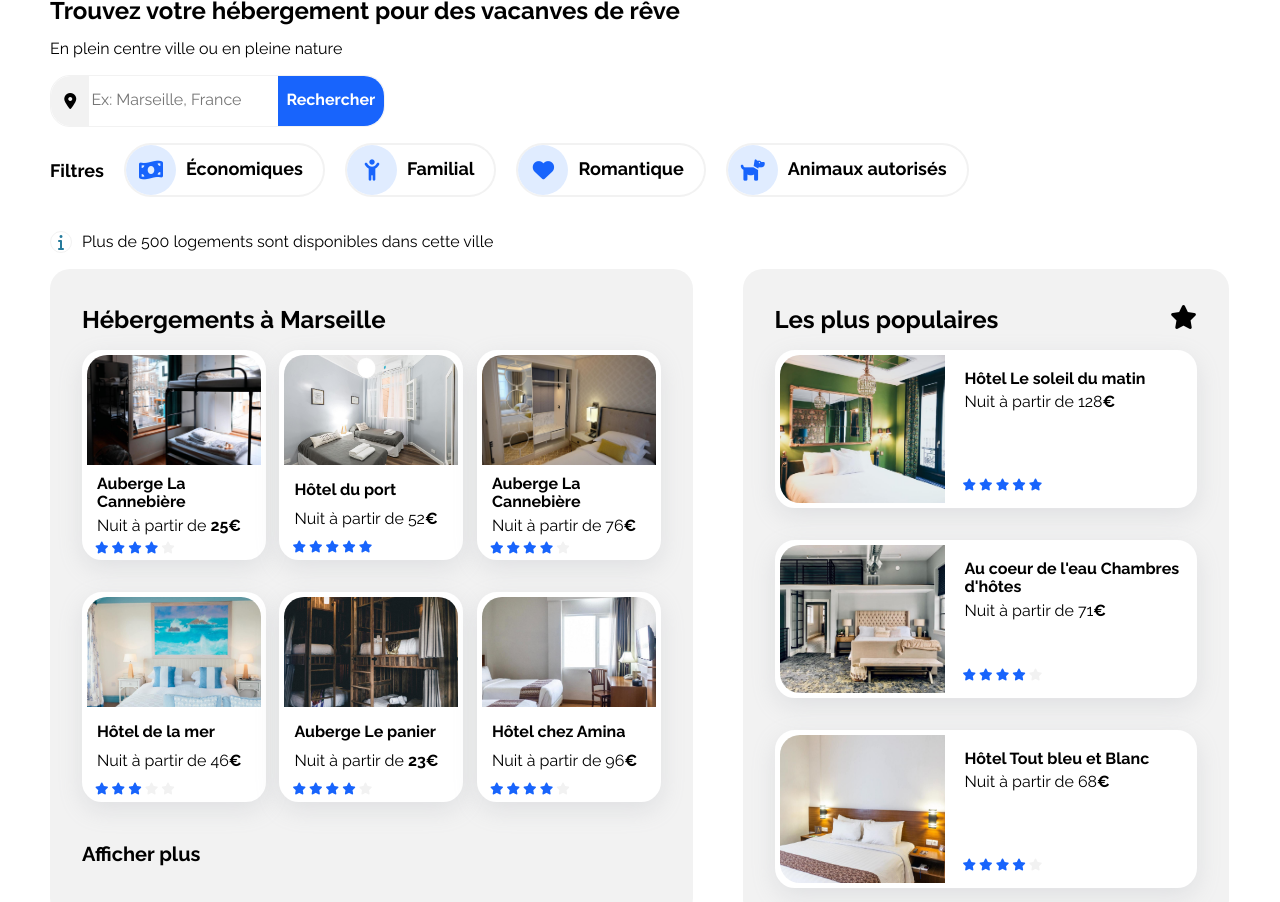
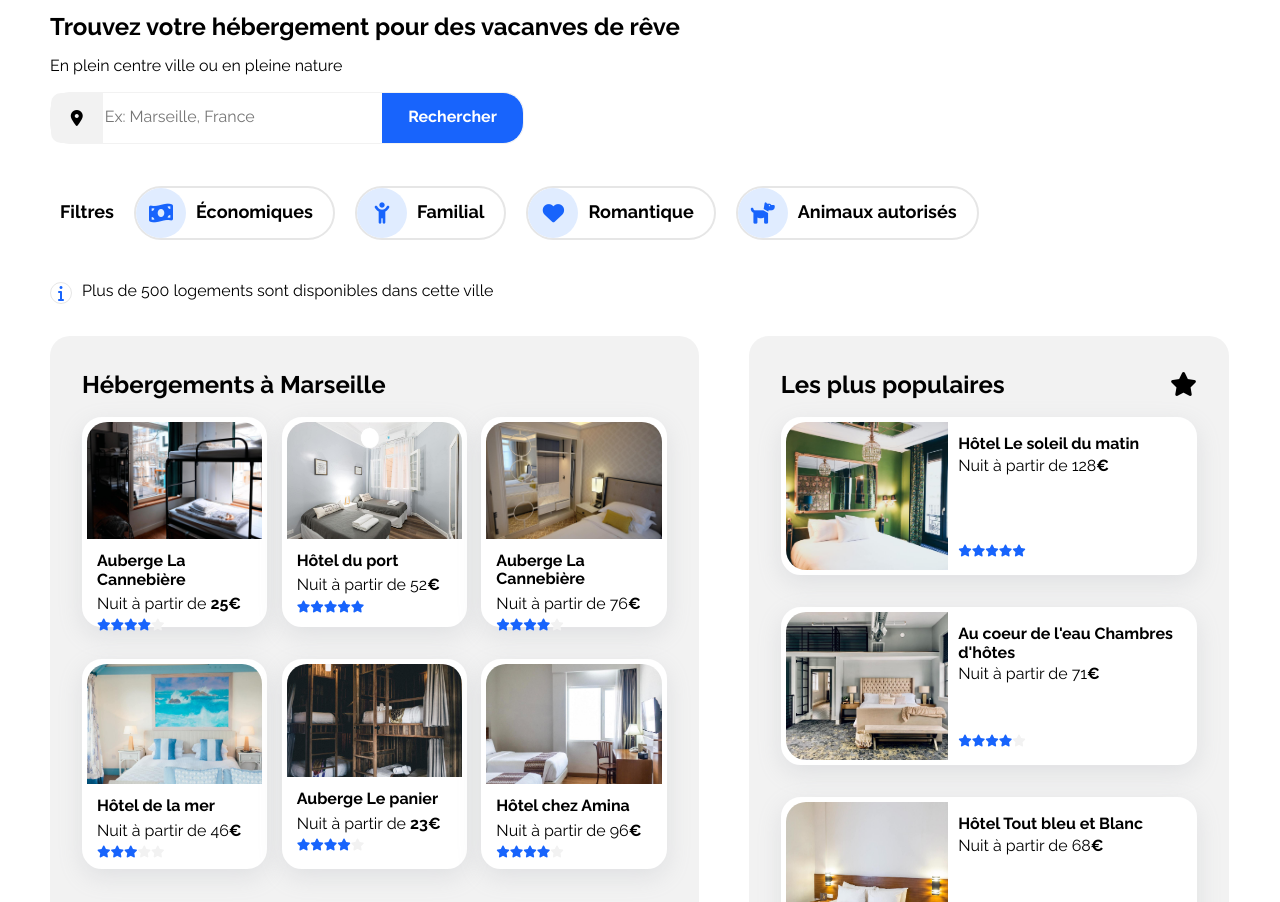
Before and after one commit to tunsay/P2_Ressource_booki, a plain HTML site: page index.html in a window 1280 px wide. Shown: the part 105-1007 px from the top of the page. Drawn offline with nearby package versions, Linux system fonts and the light colour scheme.

Commit message:
Optimisation du code

```diff
--- a/index.html
+++ b/index.html
@@ -35,7 +35,7 @@
       <p>En plein centre ville ou en pleine nature</p>
 
       <div id="research">
-         <div id="pin_icon_container">
+         <div id="pin-icon-container">
             <i class="fa-solid fa-location-dot"></i>
          </div>
          <input placeholder="Ex: Marseille, France" />
@@ -65,8 +65,8 @@
          </div>
       </div>
 
-      <div id="info">
-         <div class="round"><i class="fa-solid fa-info grow"></i></div>
+      <div id="information">
+         <div class="round"><i class="fa-solid fa-info blue"></i></div>
          <p>Plus de 500 logements sont disponibles dans cette ville</p>
       </div>
 
@@ -74,80 +74,92 @@
 
       <div id="hebergement">
          <section class="marseille">
-            <div id="marseille_container">
+            <div id="marseille-container">
                <h1>Hébergements à Marseille</h1>
                <div class="hebergement-list">
                   <a href="#" class="card result box-shadow">
                      <img src="./images/hebergements/3_medium/marcus-loke-WQJvWU_HZFo-unsplash.jpg" alt="">
+                     <div class="article">
                         <h1>Auberge La Cannebière</h1>
                         <p>Nuit à partir de <strong>25€</strong></p>
                         <div class="notation">
-                        <i class="fa-solid fa-star blue grow"></i>
-                        <i class="fa-solid fa-star blue grow"></i>
-                        <i class="fa-solid fa-star blue grow"></i>
-                        <i class="fa-solid fa-star blue grow"></i>
-                        <i class="fa-solid fa-star grey grow"></i>
+                           <i class="fa-solid fa-star blue"></i>
+                           <i class="fa-solid fa-star blue"></i>
+                           <i class="fa-solid fa-star blue"></i>
+                           <i class="fa-solid fa-star blue"></i>
+                           <i class="fa-solid fa-star grey"></i>
+                        </div>
                      </div>
                   </a>
 
                   <a href="#" class="card result box-shadow">
                      <img src="./images/hebergements/3_medium/fred-kleber-gTbaxaVLvsg-unsplash.jpg" alt="">
+                     <div class="article">
                         <h1>Hôtel du port</h1>
                         <p>Nuit à partir de 52<strong>€</strong></p>
                         <div class="notation">
-                        <i class="fa-solid fa-star blue grow"></i>
-                        <i class="fa-solid fa-star blue grow"></i>
-                        <i class="fa-solid fa-star blue grow"></i>
-                        <i class="fa-solid fa-star blue grow"></i>
-                        <i class="fa-solid fa-star blue grow"></i>
+                           <i class="fa-solid fa-star blue"></i>
+                           <i class="fa-solid fa-star blue"></i>
+                           <i class="fa-solid fa-star blue"></i>
+                           <i class="fa-solid fa-star blue"></i>
+                           <i class="fa-solid fa-star blue"></i>
+                        </div>
                      </div>
                   </a>
                   <a href="#" class="card result box-shadow">
                      <img src="./images/hebergements/3_medium/reisetopia-B8WIgxA_PFU-unsplash.jpg" alt="">
+                     <div class="article">
                         <h1>Auberge La Cannebière</h1>
                         <p>Nuit à partir de 76<strong>€</strong></p>
                         <div class="notation">
-                        <i class="fa-solid fa-star blue grow"></i>
-                        <i class="fa-solid fa-star blue grow"></i>
-                        <i class="fa-solid fa-star blue grow"></i>
-                        <i class="fa-solid fa-star blue grow"></i>
-                        <i class="fa-solid fa-star grey grow"></i>
+                           <i class="fa-solid fa-star blue"></i>
+                           <i class="fa-solid fa-star blue"></i>
+                           <i class="fa-solid fa-star blue"></i>
+                           <i class="fa-solid fa-star blue"></i>
+                           <i class="fa-solid fa-star grey"></i>
+                        </div>
                      </div>
                   </a>
                   <a href="#" class="card result box-shadow">
                      <img src="./images/hebergements/3_medium/annie-spratt-Eg1qcIitAuA-unsplash.jpg" alt="">
+                     <div class="article">
                         <h1>Hôtel de la mer</h1>
                         <p>Nuit à partir de 46<strong>€</strong></p>
                         <div class="notation">
-                        <i class="fa-solid fa-star blue grow"></i>
-                        <i class="fa-solid fa-star blue grow"></i>
-                        <i class="fa-solid fa-star blue grow"></i>
-                        <i class="fa-solid fa-star grey grow"></i>
-                        <i class="fa-solid fa-star grey grow"></i>
+                           <i class="fa-solid fa-star blue"></i>
+                           <i class="fa-solid fa-star blue"></i>
+                           <i class="fa-solid fa-star blue"></i>
+                           <i class="fa-solid fa-star grey"></i>
+                           <i class="fa-solid fa-star grey"></i>
+                        </div>
                      </div>
                   </a>
                   <a href="#" class="card result box-shadow">
                      <img src="./images/hebergements/3_medium/nicate-lee-kT-ZyaiwBe0-unsplash.jpg" alt="">
+                     <div class="article">
                         <h1>Auberge Le panier</h1>
                         <p>Nuit à partir de <strong>23€</strong></p>
                         <div class="notation">
-                        <i class="fa-solid fa-star blue grow"></i>
-                        <i class="fa-solid fa-star blue grow"></i>
-                        <i class="fa-solid fa-star blue grow"></i>
-                        <i class="fa-solid fa-star blue grow"></i>
-                        <i class="fa-solid fa-star grey grow"></i>
+                           <i class="fa-solid fa-star blue"></i>
+                           <i class="fa-solid fa-star blue"></i>
+                           <i class="fa-solid fa-star blue"></i>
+                           <i class="fa-solid fa-star blue"></i>
+                           <i class="fa-solid fa-star grey"></i>
+                        </div>
                      </div>
                   </a>
                   <a href="#" class="card result box-shadow">
                      <img src="./images/hebergements/3_medium/febrian-zakaria-M6S1WvfW68A-unsplash.jpg" alt="">
+                     <div class="article">
                         <h1>Hôtel chez Amina</h1>
                         <p>Nuit à partir de 96<strong>€</strong></p>
                         <div class="notation">
-                        <i class="fa-solid fa-star blue grow"></i>
-                        <i class="fa-solid fa-star blue grow"></i>
-                        <i class="fa-solid fa-star blue grow"></i>
-                        <i class="fa-solid fa-star blue grow"></i>
-                        <i class="fa-solid fa-star grey grow"></i>
+                           <i class="fa-solid fa-star blue"></i>
+                           <i class="fa-solid fa-star blue"></i>
+                           <i class="fa-solid fa-star blue"></i>
+                           <i class="fa-solid fa-star blue"></i>
+                           <i class="fa-solid fa-star grey"></i>
+                        </div>
                      </div>
                   </a>
                </div>
@@ -158,7 +170,7 @@
             </div>
          </section>
          <section class="populaires">
-            <div id="populaire_container">
+            <div id="populaire-container">
 
                <div class="title-icon">
                   <h1>Les plus populaires</h1>
@@ -170,50 +182,50 @@
 
                   <a href="#" class="card result box-shadow">
                      <img src="./images/hebergements/3_medium/emile-guillemot-Bj_rcSC5XfE-unsplash.jpg" alt="">
-                     <div class="info">
+                     <div class="article">
                         <div class="title-price">
                            <h1>Hôtel Le soleil du matin</h1>
                            <p>Nuit à partir de 128<strong>€</strong></p>
                         </div>
                         <div class="notation">
-                           <i class="fa-solid fa-star blue grow"></i>
-                           <i class="fa-solid fa-star blue grow"></i>
-                           <i class="fa-solid fa-star blue grow"></i>
-                           <i class="fa-solid fa-star blue grow"></i>
-                           <i class="fa-solid fa-star blue grow"></i>
+                           <i class="fa-solid fa-star blue"></i>
+                           <i class="fa-solid fa-star blue"></i>
+                           <i class="fa-solid fa-star blue"></i>
+                           <i class="fa-solid fa-star blue"></i>
+                           <i class="fa-solid fa-star blue"></i>
                         </div>
                      </div>
 
                   </a>
                   <a href="#" class="card result box-shadow">
                      <img src="./images/hebergements/3_medium/aw-creative-VGs8z60yT2c-unsplash.jpg" alt="">
-                     <div class="info">
+                     <div class="article">
                         <div class="title-price">
                            <h1>Au coeur de l'eau Chambres d'hôtes</h1>
                            <p>Nuit à partir de 71<strong>€</strong></p>
                         </div>
                         <div class="notation">
-                           <i class="fa-solid fa-star blue grow"></i>
-                           <i class="fa-solid fa-star blue grow"></i>
-                           <i class="fa-solid fa-star blue grow"></i>
-                           <i class="fa-solid fa-star blue grow"></i>
-                           <i class="fa-solid fa-star grey grow"></i>
+                           <i class="fa-solid fa-star blue"></i>
+                           <i class="fa-solid fa-star blue"></i>
+                           <i class="fa-solid fa-star blue"></i>
+                           <i class="fa-solid fa-star blue"></i>
+                           <i class="fa-solid fa-star grey"></i>
                         </div>
                      </div>
                   </a>
                   <a href="#" class=" card result box-shadow">
                      <img src="./images/hebergements/3_medium/febrian-zakaria-sjvU0THccQA-unsplash.jpg" alt="">
-                     <div class="info">
+                     <div class="article">
                         <div class="title-price">
                            <h1>Hôtel Tout bleu et Blanc</h1>
                            <p>Nuit à partir de 68<strong>€</strong></p>
                         </div>
                         <div class="notation">
-                           <i class="fa-solid fa-star blue grow"></i>
-                           <i class="fa-solid fa-star blue grow"></i>
-                           <i class="fa-solid fa-star blue grow"></i>
-                           <i class="fa-solid fa-star blue grow"></i>
-                           <i class="fa-solid fa-star grey grow"></i>
+                           <i class="fa-solid fa-star blue"></i>
+                           <i class="fa-solid fa-star blue"></i>
+                           <i class="fa-solid fa-star blue"></i>
+                           <i class="fa-solid fa-star blue"></i>
+                           <i class="fa-solid fa-star grey"></i>
                         </div>
                      </div>
                   </a>
@@ -222,7 +234,7 @@
          </section>
       </div>
 
-      <h1>Activités à Marseille</h1>
+      <h1 class="title-activity">Activités à Marseille</h1>
       <div id="activite">
          <div class="card box-main box-shadow">
             <img src="./images/activites/3_medium/reno-laithienne-QUgJhdY5Fyk-unsplash.jpg" alt="">
--- a/style.css
+++ b/style.css
@@ -24,6 +24,8 @@ body {
     font-size: 16px;
 }
 
+/*############################# BALISE GENERAL #################################*/
+
 h1,
 .font-size-grow {
     font-size: 150%;
@@ -34,10 +36,16 @@ a {
     text-decoration: none;
 }
 
+ul {
+    list-style-type: none;
+    padding: 0;
+}
+
+/*############################# BALISE GENERAL #################################*/
+
 header {
     display: flex;
     justify-content: space-between;
-    padding: 1px;
 }
 
 header #logo {
@@ -51,13 +59,12 @@ header #logo img {
 
 header nav ul {
     display: flex;
-    list-style-type: none;
     margin: 0;
     justify-content: space-around;
 }
 
 header nav ul li {
-    padding: 25px;
+    padding: 40px;
     border-top: 4px solid transparent;
 }
 
@@ -76,35 +83,36 @@ header nav ul li:hover a {
     display: flex;
     border: 1px solid var(--grey);
     border-radius: 20px;
-    width: 333px;
+    width: 40%;
     height: 50px;
+    margin: 1em 0;
+}
+
+#pin-icon-container {
+    display: flex;
+    width: 15%;
+    background-color: var(--grey);
+    border-radius: 10px 0 0 10px;
+    justify-content: center;
+    align-items: center;
 }
 
 #research input {
     border: none;
-    width: 240px;
+    width: 80%;
 }
 
 #research button {
     border-radius: 0 20px 20px 0;
     border: none;
     background-color: var(--blue);
-    width: 135px;
+    width: 40%;
 }
 
 #research button p {
     color: white;
     font-weight: bold;
     margin: 0;
-}
-
-#pin_icon_container {
-    display: flex;
-    width: 50px;
-    background-color: var(--grey);
-    border-radius: 20px 0 0 20px;
-    justify-content: center;
-    align-items: center;
 }
 
 .display-research:before {
@@ -117,23 +125,24 @@ header nav ul li:hover a {
     display: flex;
     justify-content: flex-start;
     flex-wrap: wrap;
-    margin: 1em 0 2em 0;
+    align-items: center;
+    margin: 2em 0;
 }
 
 #filter p,
 .title-filter {
     font-weight: bold;
     font-size: large;
+    margin: 10px;
 }
 
 #filter .category {
     display: flex;
     align-items: center;
-    border: 2px solid var(--grey);
-    border-radius: 600px;
-    padding-right: 20px;
-    margin-left: 20px;
-    width: auto;
+    border: 2px solid rgb(230, 230, 230);
+    border-radius: 40px;
+    margin: 10px;
+    padding-right: 10px;
     height: 50px;
 }
 
@@ -147,42 +156,31 @@ header nav ul li:hover a {
     background: var(--white-blue);
 }
 
-.grow {
-    transition: all .2s ease-in-out;
-}
-
-.grow:hover {
-    transform: scale(1.5);
-}
 
 
 #filter .category p {
-    margin-left: 10px;
+
 }
 
-/* La partie info */
+/* La partie information */
 
-#info {
+#information {
     display: flex;
-    align-items: center;
-    margin: 1em 0 1em 0;
+    align-items: flex-start;
+    margin: 2em 0;
 }
 
-#info .round {
+#information .round {
     display: flex;
     align-items: center;
     justify-content: center;
-    border: 1px solid var(--grey);
+    border: 1px solid rgb(230, 230, 230);
     border-radius: 600px;
     height: 20px;
     width: 20px;
 }
 
-#info .round i {
-    color: rgb(38, 123, 156);
-}
-
-#info p {
+#information p {
     margin: 0 10px 0 10px;
 }
 
@@ -195,13 +193,13 @@ header nav ul li:hover a {
     align-items: flex-start;
 }
 
-#hebergement section h1,
-#hebergement section p,
+#hebergement h1,
+#hebergement p,
 .notation {
-    margin: 5px 0 0 0;
+    margin: 3px 0;
 }
 
-/*##################################SECTION*/
+/*##################SECTION*/
 
 .marseille {
     width: 150%;
@@ -212,7 +210,7 @@ header nav ul li:hover a {
     margin-left: 50px;
 }
 
-/*####################################SECTION*/
+/*#################SECTION*/
 
 
 
@@ -226,14 +224,7 @@ header nav ul li:hover a {
     box-shadow: rgba(149, 157, 165, 0.2) 0px 8px 24px;
 }
 
-/* Enlève le margin-bottom de la 3 carte de la section .populaires*/
-.populaires .card:nth-child(3) {
-    margin-bottom: 0;
-}
-
-
-
-#hebergement section #marseille_container {
+#hebergement section #marseille-container {
     display: flex;
     flex-direction: column;
     background-color: var(--grey);
@@ -258,54 +249,59 @@ header nav ul li:hover a {
 
 .hebergement-list .result p,
 .hebergement-list .result h1 {
-    margin: 2px 0 2px 0;
-    padding-left: 10px;
     font-size: 16px;
 }
 
-#marseille_container .hebergement-list .result {
+.article{
+    display: flex;
+    justify-content: space-between;
+    flex-direction: column;
+    padding: 10px;
+}
+
+#marseille-container .hebergement-list .result {
     display: flex;
     flex-direction: column;
-    justify-content: space-between;
+    justify-content: flex-start;
     border: solid 5px white;
     width: 30%;
     height: 200px;
 }
 
-#marseille_container .hebergement-list .result img {
+#marseille-container .hebergement-list .result img {
     border-radius: 20px 20px 0 0;
-    margin: 0 0 5px 0;
-    height: 55%;
+    margin: 0;
+    height: 60%;
     width: 100%;
     object-fit: cover;
 }
 
-.hebergement-list .result p,
-.hebergement-list .result h1 {
-    margin: 2px 0 2px 0;
-    padding-left: 10px;
-    font-size: 16px;
-}
 
 .notation {
     font-size: 12px;
+    display: flex;
+    justify-content: flex-start;
 }
 
-#marseille_container .hebergement-list .result .notation {
-    padding: 2px 0 0 8px;
+.fa-star {
+    transition:all 0.2s ease;
 }
 
-#marseille_container .hebergement-list .result:nth-child(1),
-#marseille_container .hebergement-list .result:nth-child(4) {
+.fa-star:hover {
+    transform: scale(1.5);
+}
+
+#marseille-container .hebergement-list .result:nth-child(1),
+#marseille-container .hebergement-list .result:nth-child(4) {
     margin-left: 0;
 }
 
-#marseille_container .hebergement-list .result:nth-child(3),
-#marseille_container .hebergement-list .result:nth-child(6) {
+#marseille-container .hebergement-list .result:nth-child(3),
+#marseille-container .hebergement-list .result:nth-child(6) {
     margin-right: 0;
 }
 
-#hebergement section #populaire_container {
+#hebergement section #populaire-container {
     display: flex;
     flex-direction: column;
     flex-wrap: wrap;
@@ -316,6 +312,11 @@ header nav ul li:hover a {
     border-radius: 20px;
 }
 
+/* Enlève le margin-bottom de la 3ème carte de la section .populaires*/
+.populaires .card:nth-child(3) {
+    margin-bottom: 0;
+}
+
 .title-icon {
     display: flex;
     flex-direction: row;
@@ -324,7 +325,7 @@ header nav ul li:hover a {
     width: 100%;
 }
 
-#populaire_container .hebergement-list .result {
+#populaire-container .hebergement-list .result {
     display: flex;
     flex-direction: row;
     border: solid 5px white;
@@ -332,24 +333,12 @@ header nav ul li:hover a {
     height: 148px;
 }
 
-#populaire_container .hebergement-list .result img {
+#populaire-container .hebergement-list .result img {
     border-radius: 20px 0 0 20px;
     margin: 0 0 5px 0;
     height: 100%;
     width: 40%;
     object-fit: cover;
-}
-
-
-#populaire_container .hebergement-list .result .info {
-    display: flex;
-    flex-direction: column;
-    justify-content: space-between;
-    padding: 10px;
-}
-
-#populaire_container .hebergement-list .result .info .notation {
-    padding: 0px 0 0px 8px;
 }
 
 .display-more {
@@ -362,21 +351,31 @@ header nav ul li:hover a {
 }
 
 /* La partie activité de la page */
+:root {
+    --height-box-main: 500px;
+    --margin-box-main: 20px;
+    --proportional-height-column-2: 40;
+    --proportional-height-column-5: 55;
+}
+
+.title-activity{
+    padding-top: 3em ;
+}
+
 
 #activite {
     display: flex;
     justify-content: space-between;
-    margin: 0 -25px;
+    margin: 0 calc(var(--margin-box-main) * -1);
 }
-
 
 #activite .box-main {
     display: flex;
     flex-direction: column;
     justify-content: space-between;
     width: 100%;
-    height: 440px;
-    margin: 20px;
+    height: var(--height-box-main);
+    margin: var(--margin-box-main);
 }
 
 .column-double {
@@ -387,31 +386,35 @@ header nav ul li:hover a {
     align-content: space-between;
 }
 
+/* Traduction du calcul effectué:
+la hauteur du container - (la hauteur container + margin du container * 2) * ( la proportion du box numéro°2 / 100)
+            500         - (         500         +           20        * 2) * (              40               / 100)
+*/
 #activite .box-2 {
-    height: calc(400px - 150px);
+    height: calc(var(--height-box-main) - calc((var(--height-box-main) + var(--margin-box-main) * 2)*(var(--proportional-height-column-2)/100)));
     width: 100%;
 }
 
 #activite .box-3 {
-    height: calc(400px - 250px);
+    height: calc(var(--height-box-main) - calc((var(--height-box-main) + var(--margin-box-main) * 2)*(1 - var(--proportional-height-column-2)/100)));
     width: 100%;
 }
 
 
 #activite .box-5 {
-    height: calc(400px - 200px);
+    height: calc(var(--height-box-main) - calc((var(--height-box-main) + var(--margin-box-main) * 2)*(var(--proportional-height-column-5)/100)));
     width: 100%;
 }
 
 #activite .box-6 {
-    height: calc(400px - 200px);
+    height: calc(var(--height-box-main) - calc((var(--height-box-main) + var(--margin-box-main) * 2)*(1 - var(--proportional-height-column-5)/100)));
     width: 100%;
 }
 
 
 #activite .box-main img {
     width: 100%;
-    height: calc(100% - 55px);
+    height: calc(100% - 50px);
     object-fit: cover;
     border-radius: 10px 10px 0px 0px;
 }
@@ -428,18 +431,13 @@ header nav ul li:hover a {
 footer {
     display: flex;
     background-color: var(--grey);
-    padding: 50px 75px;
+    padding: 50px var(--padding-body);
     margin: 0 calc(var(--padding-body)*-1);
     margin-top: 50px;
 }
 
 footer .foot {
     width: 30%;
-}
-
-footer .foot ul {
-    padding: 0px;
-    list-style-type: none;
 }
 
 footer .foot ul li a {
@@ -456,11 +454,10 @@ footer .foot ul li a {
 }
 
 
-/*Tablette ipad Air*/
-@media screen and (max-width: 1000px) {
-
-    #filter {
-        flex-wrap: wrap;
+/*Tablette ipad Air ###############################################*/
+@media screen and (max-width: 1024px) {
+    :root {
+        --padding-body: 20px;
     }
 
     .marseille {
@@ -481,8 +478,7 @@ footer .foot ul li a {
         width: 100%;
     }
 
-    #hebergement section #populaire_container {
-        margin: 0;
+    #hebergement section #populaire-container {
         width: auto;
     }
 
@@ -490,27 +486,13 @@ footer .foot ul li a {
         justify-content: space-between;
     }
 
-    footer .column {
-        width: auto;
-    }
-
 }
 
-/*Smartphone Iphone 8 test*/
+/*Smartphone Iphone 8  ###############################################*/
 
-@media screen and (max-width: 700px) {
-    :root {
-        --padding-body: 15px;
-    }
-
-
+@media screen and (max-width: 480px) {
     body {
         padding: 0 var(--padding-body);
-    }
-
-    h1 {
-        font-weight: bold;
-        font-size: 23px;
     }
 
     header {
@@ -526,7 +508,6 @@ footer .foot ul li a {
 
     header nav ul {
         margin: 0px calc(var(--padding-body)*-1);
-        padding: 0;
     }
 
     header nav ul li {
@@ -548,12 +529,17 @@ footer .foot ul li a {
     }
 
     #research {
-        width: 344px;
+        width: 100%;
     }
+
+    #research input {
+        width: 70%;
+    }
+
 
     #research button {
         width: 50px;
-        border-radius: 10px;
+        border-radius: 15px;
     }
 
     .display-research:before {
@@ -565,6 +551,9 @@ footer .foot ul li a {
         content: "\f002";
     }
 
+    .title-icon{
+        padding-top: 2em;
+    }
 
     #hebergement {
         flex-direction: column-reverse;
@@ -574,30 +563,38 @@ footer .foot ul li a {
         width: 100%;
     }
 
+    .hebergement-list{
+        padding: 20px 0;
+    }
 
-
-    #hebergement section #marseille_container {
+    #hebergement section
+    #marseille-container {
         background-color: white;
         padding: 1em 0;
     }
 
-    #marseille_container .hebergement-list {
+    #marseille-container .hebergement-list {
         flex-direction: column;
     }
 
-    #marseille_container .hebergement-list .result {
+    #marseille-container .hebergement-list .result {
         width: auto;
         margin: 5px 0;
     }
 
-    #hebergement section #populaire_container {
+    #hebergement section
+    #populaire-container {
         padding: 1em var(--padding-body);
         margin: 0px calc(var(--padding-body)*-1);
         border-radius: 0;
     }
 
-    #populaire_container .hebergement-list .result {
+    #populaire-container .hebergement-list .result {
         margin: 5px 0;
+    }
+
+    .title-activity{
+        padding: 0;
     }
 
     #activite {
```
Lines whose indentation alone changed are shown as unchanged.
